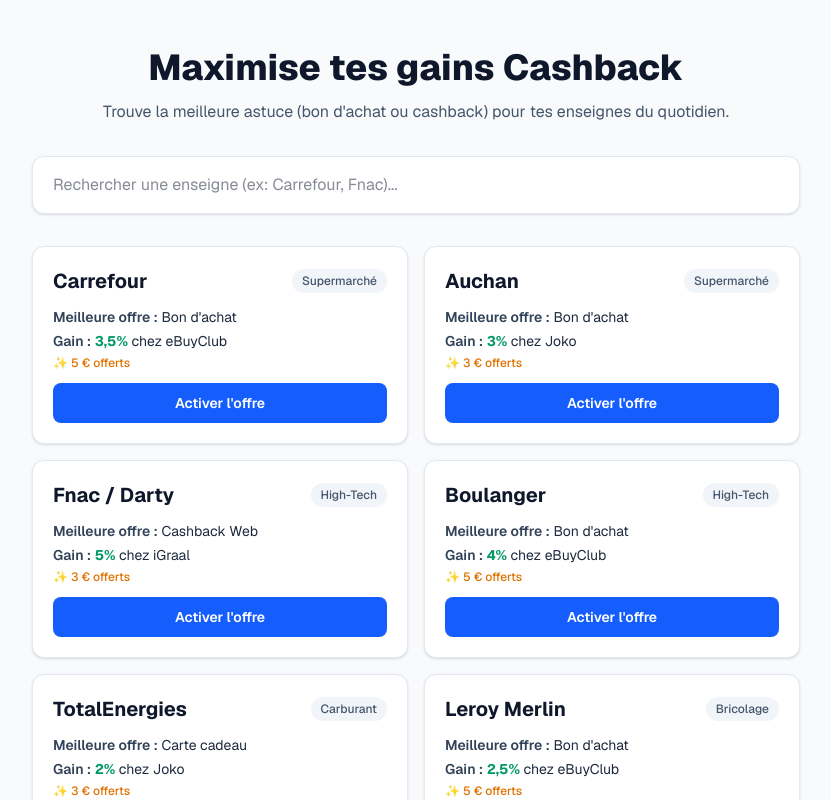
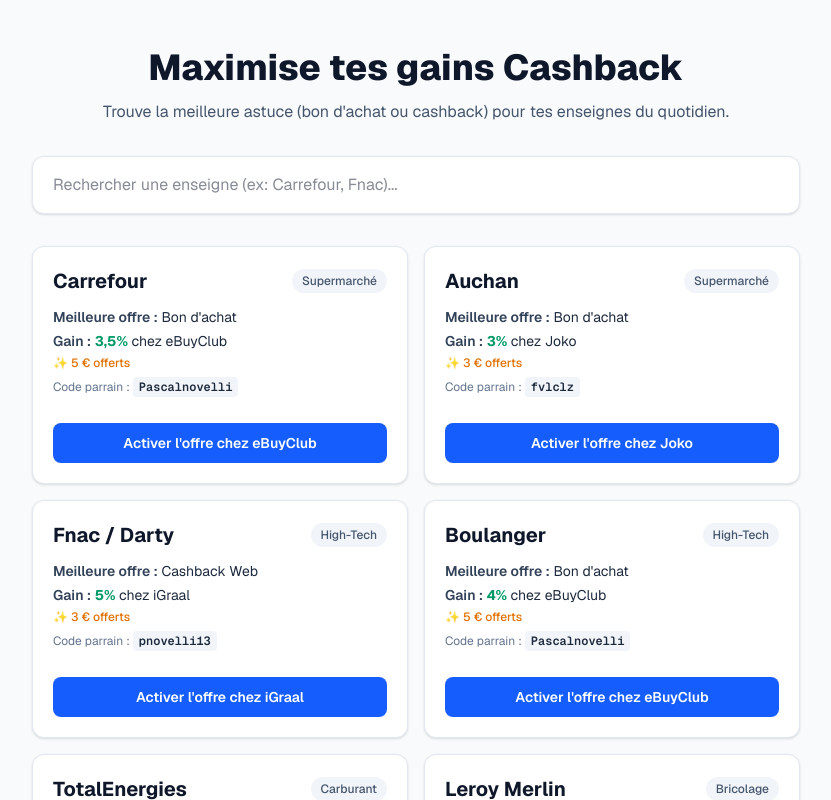
Before and after one commit to paskalou28/opti-cashback, a Next.js app: page / in a window 1280 px wide. Shown: the top 800 px of the page, without its empty margins (224-1055 px from the left). Built offline with nearby package versions, Linux system fonts and the light colour scheme.

Commit message:
Integration des vrais liens et codes parrain

```diff
--- a/src/app/page.tsx
+++ b/src/app/page.tsx
@@ -2,6 +2,9 @@
 
 import { useState } from 'react';
 import merchantsData from '../data/merchants.json';
+import platformsData from '../data/platforms.json';
+
+type PlatformKey = keyof typeof platformsData;
 
 export default function Home() {
   const [search, setSearch] = useState('');
@@ -33,8 +36,14 @@
         </div>
 
         <div className="grid gap-4 md:grid-cols-2">
-          {filteredMerchants.map((item) => (
-            <div key={item.id} className="p-5 bg-white rounded-xl border border-slate-200 shadow-sm space-y-3">
+          {filteredMerchants.map((item) => {
+            const platformInfo = platformsData[item.platform as PlatformKey];
+            const referralUrl = platformInfo?.url || '#';
+            const promoCode = platformInfo?.code;
+
+            return (
+              <div key={item.id} className="p-5 bg-white rounded-xl border border-slate-200 shadow-sm space-y-3 flex flex-col justify-between">
+                <div className="space-y-3">
                   <div className="flex justify-between items-center">
                     <h2 className="text-xl font-bold text-slate-900">{item.name}</h2>
                     <span className="text-xs px-2.5 py-1 bg-slate-100 rounded-full font-medium text-slate-600">
@@ -45,17 +54,25 @@
                     <p><span className="font-semibold text-slate-700">Meilleure offre :</span> {item.bestOption}</p>
                     <p><span className="font-semibold text-slate-700">Gain :</span> <span className="text-emerald-600 font-bold">{item.rate}</span> chez {item.platform}</p>
                     <p className="text-xs text-amber-600 font-medium">✨ {item.welcomeBonus}</p>
+                    {promoCode && (
+                      <p className="text-xs text-slate-500 pt-1">
+                        Code parrain : <span className="font-mono bg-slate-100 px-1.5 py-0.5 rounded text-slate-800 font-semibold">{promoCode}</span>
+                      </p>
+                    )}
                   </div>
+                </div>
+
                 <a
-                href={item.referralUrl}
+                  href={referralUrl}
                   target="_blank"
                   rel="noopener noreferrer"
-                className="block w-full text-center py-2.5 bg-blue-600 hover:bg-blue-700 text-white font-semibold rounded-lg text-sm transition"
+                  className="block w-full text-center py-2.5 bg-blue-600 hover:bg-blue-700 text-white font-semibold rounded-lg text-sm transition mt-4"
                 >
-                Activer l'offre
+                  Activer l'offre chez {item.platform}
                 </a>
               </div>
-          ))}
+            );
+          })}
         </div>
       </div>
     </main>
--- /dev/null
+++ b/src/data/platforms.json
@@ -0,0 +1,30 @@
+{
+  "eBuyClub": {
+    "url": "https://www.ebuyclub.com/inscription?parrain=Pascalnovelli",
+    "code": "Pascalnovelli"
+  },
+  "iGraal": {
+    "url": "https://fr.igraal.com/parrainage?parrain=pnovelli13&utm_medium=raf&utm_source=refer_friend",
+    "code": "pnovelli13"
+  },
+  "Joko": {
+    "url": "https://hellojoko.app.link/tyX38HoTyP",
+    "code": "fvlclz"
+  },
+  "Poulpeo": {
+    "url": "https://www.poulpeo.com/inscription/parrainage?sponsor_key=7YYsab",
+    "code": "7YYsab"
+  },
+  "Widilo": {
+    "url": "https://www.widilo.fr/i/PASKALOU",
+    "code": "PASKALOU"
+  },
+  "Naomi": {
+    "url": "http://onelink.to/c82h4h",
+    "code": "9FR04O"
+  },
+  "BoursoBank": {
+    "url": "https://bour.so/p/SORKrw1VXYT",
+    "code": "SORKrw1VXYT"
+  }
+}
```
Lines whose indentation alone changed are shown as unchanged.
